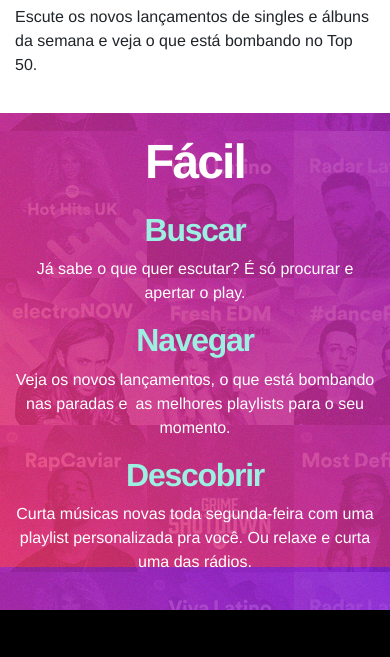
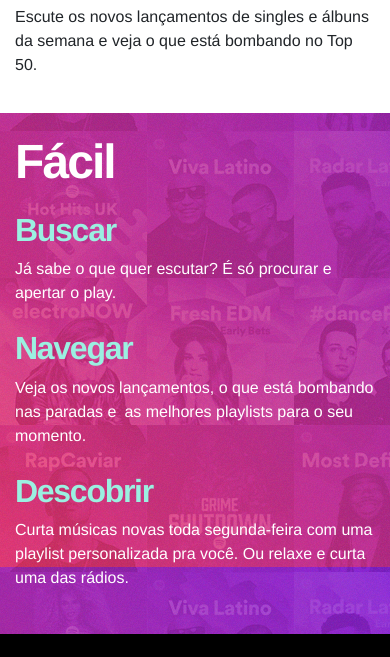
Before and after one commit to bduarte10/clone-spotify, a plain HTML site: page index.html in a window 390 px wide. Shown: the part 2809-3466 px from the top of the page. Drawn offline with nearby package versions, Linux system fonts and the light colour scheme.

Commit message:
responsividade

```diff
--- a/css/estilo.css
+++ b/css/estilo.css
@@ -189,10 +189,6 @@ h3 {
 		float: left;
 	}
 
-
-	#recursos {
-		text-align: center;
-	}
 }
 
 /* Small devices (landscape phones, 576px and up) */
--- a/index.html
+++ b/index.html
@@ -170,15 +170,17 @@
 
           <h2 style="margin-bottom: 20px;">Fácil</h2>
           <h3>Buscar</h3>
-          <p>Já sabe o que quer escutar? É só procurar e apertar o play.
+          <p class="mb-4">Já sabe o que quer escutar? É só procurar e apertar o play.
           </p>
 
           <h3>Navegar</h3>
-          <p>Veja os novos lançamentos, o que está bombando nas paradas e as melhores playlists para o seu momento.
+          <p class="mb-4">Veja os novos lançamentos, o que está bombando nas paradas e as melhores playlists para o seu
+            momento.
           </p>
 
           <h3>Descobrir</h3>
-          <p>Curta músicas novas toda segunda-feira com uma playlist personalizada pra você. Ou relaxe e curta uma das
+          <p class="mb-4">Curta músicas novas toda segunda-feira com uma playlist personalizada pra você. Ou relaxe e
+            curta uma das
             rádios.
           </p>
 
```
